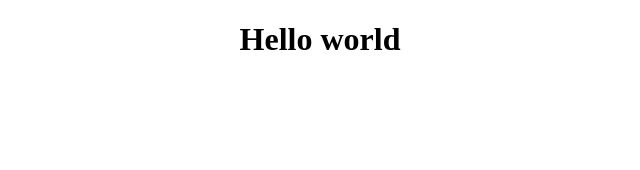
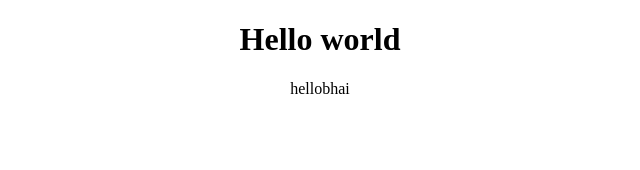
Before and after one commit to himanshudube97/Blog-Frontend, a React (Create React App) app: page / in a window 1280 px wide. Shown: the top 170 px of the page, without its empty margins (320-960 px from the left). Built offline with nearby package versions, Linux system fonts and the light colour scheme.

Commit message:
himanshu

```diff
--- a/src/App.js
+++ b/src/App.js
@@ -5,6 +5,7 @@ function App() {
   return (
     <div className="App">
       <h1>Hello world</h1>
+      <p>hellobhai</p>
     </div>
   );
 }
```
